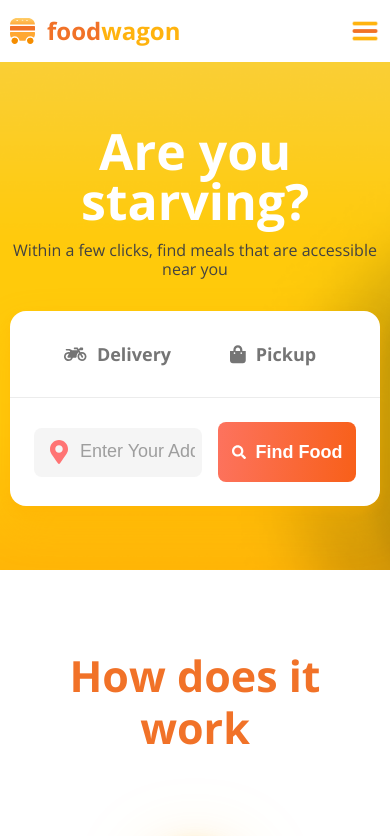
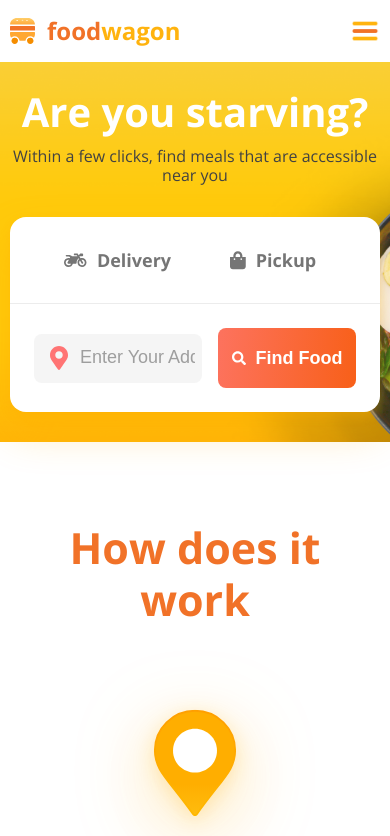
Before and after one commit to boby-boo/food_wagon, a React (Create React App) app: page / in a window 390 px wide. Shown: the top 836 px of the page. Built offline with nearby package versions, Linux system fonts and the light colour scheme.

Commit message:
feat padding in delivery row for delivery banner

```diff
--- a/src/components/deliveryBanner/deliveryBanner.scss
+++ b/src/components/deliveryBanner/deliveryBanner.scss
@@ -6,6 +6,9 @@
         padding: 132px 0;
         @media (max-width: 1000px) {
             padding: 64px 0;
+        }
+        @media (max-width: 700px) {
+            padding: 30px 0;
         }
         &_text {
             margin-bottom: 32px;
@@ -27,7 +30,7 @@
             }
             @media (max-width: 700px) {
                 h1 {
-                    font-size: 50px;
+                    font-size: 40px;
                 }
                 p {
                     font-size: 16px;
```
